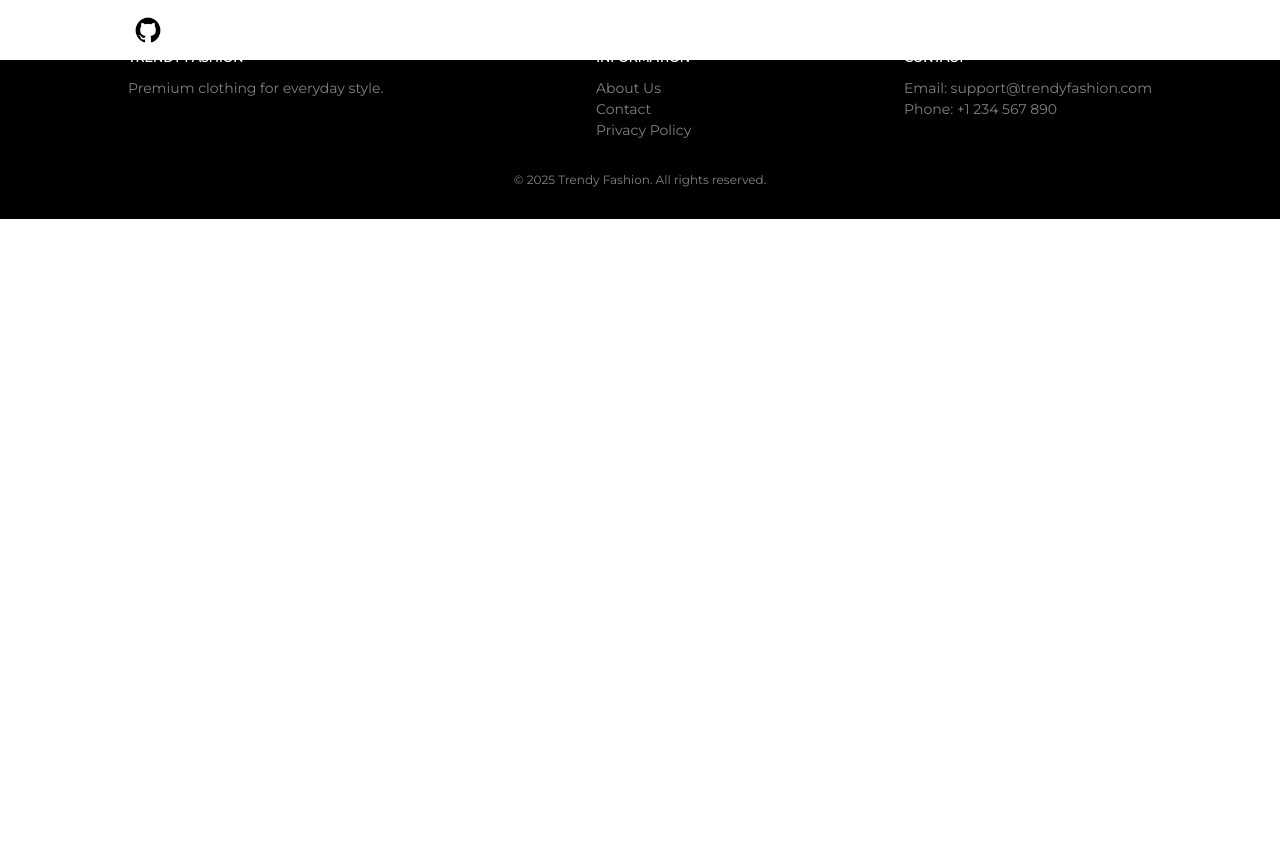
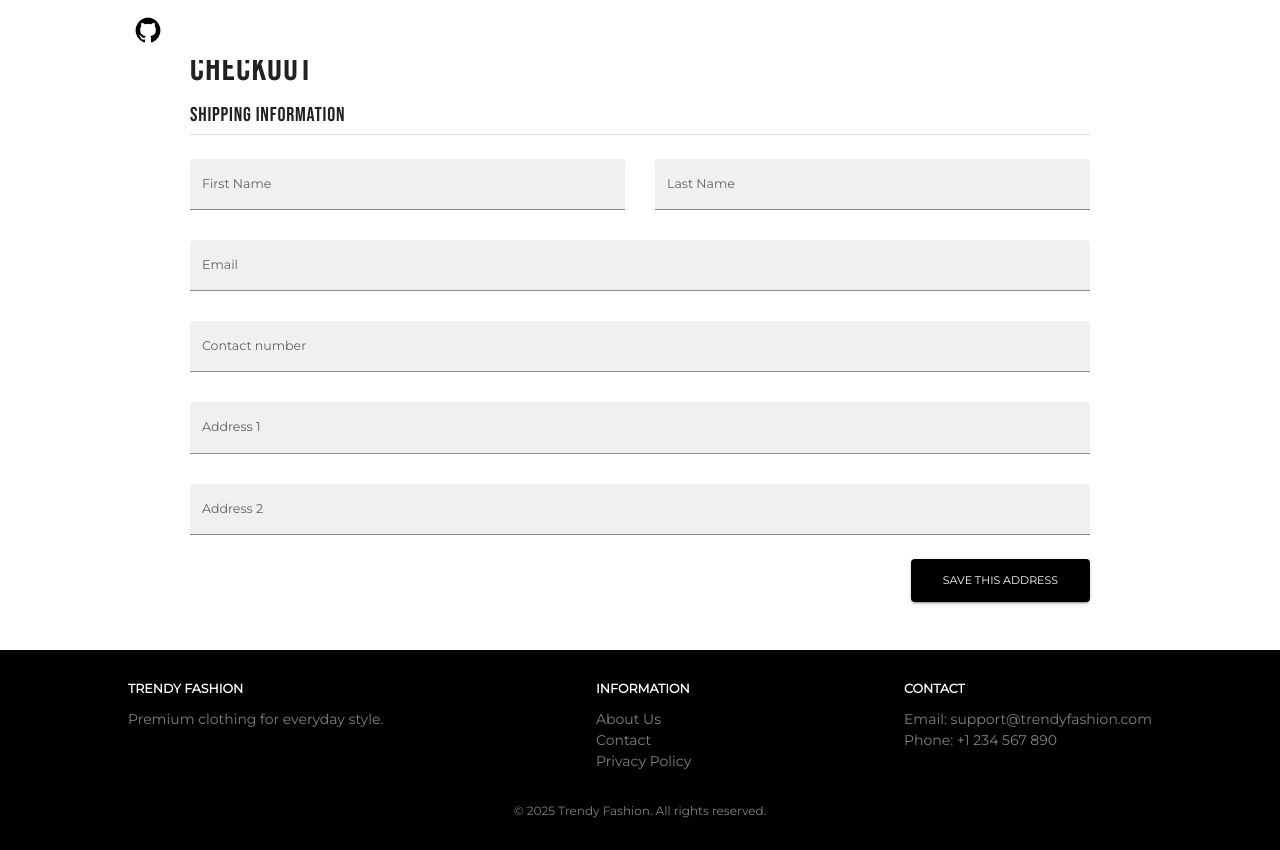
Before and after one commit to SubZzzero/e_commerce_react, a React (Vite) app in the folder client/: page /checkout in a window 1280 px wide. Before the commit the page ends 800 px from the top, so only its background shows below. Built offline with nearby package versions, Linux system fonts and the light colour scheme; some icons are missing.

Commit message:
upd checkout, fix footer

```diff
--- a/client/src/App.jsx
+++ b/client/src/App.jsx
@@ -7,7 +7,7 @@ import Checkout from "./pages/checkout/Checkout";
 import Confirmation from "./pages/checkout/Confirmation";
 import CartMenu from "./pages/global/CartMenu";
 import Footer from "./pages/global/Footer";
-
+import { Box } from "@mui/material";
 
 
 function App() {
@@ -24,6 +24,11 @@ function App() {
 
   return (
     <BrowserRouter>
+      <Box
+        minHeight="100vh"
+        display="flex"
+        flexDirection="column"
+      >
         <Navbar />
 
         <ScrollToTop />
@@ -37,6 +42,7 @@ function App() {
         </Routes>
         <CartMenu></CartMenu>
         <Footer></Footer>
+      </Box>
     </BrowserRouter >
   )
 
--- a/client/src/pages/checkout/Checkout.jsx
+++ b/client/src/pages/checkout/Checkout.jsx
@@ -1,10 +1,183 @@
-import { Box } from "@mui/material";
+import { Box, Button, TextField, useMediaQuery, Typography, Divider } from "@mui/material"
+import { Formik } from "formik"
+import * as yup from "yup"
 
 
 
 const Checkout = () => {
-    return <div>Hello from Checkout</div>
-}
+    const initialValues = {
+        firstName: "",
+        lastName: "",
+        email: "",
+        contact: "",
+        address1: "",
+        address2: "",
+    }
+
+    const phoneRegExp =
+        /^((\+[1-9]{1,4}[ -]?)|(\([0-9]{2,3}\)[ -]?)|([0-9]{2,4})[ -]?)*?[0-9]{3,4}[ -]?[0-9]{3,4}$/;
+
+
+    const useSchema = yup.object().shape({
+        firstName: yup.string().required("Required"),
+        lastName: yup.string().required("Required"),
+        email: yup.string().email("Invalid email").required("Required"),
+        contact: yup
+            .string()
+            .matches(phoneRegExp, "phone is not valid")
+            .required("Required"),
+        address1: yup.string().required("Required"),
+        address2: yup.string().notRequired(),
+    });
+
+    const isNonMobile = useMediaQuery('(min-width:600px)');
+    const handleFormSubmit = (values) => {
+        console.log(values)
+    }
+
+    return (
+        <Box
+            minHeight="75vh"
+            display="flex"
+            justifyContent="center"
+            alignItems="center"
+            margin={"25px"}
+        >
+            <Box width="80%" maxWidth="900px">
+                <Typography variant="h2" gutterBottom>
+                    Checkout
+                </Typography>
+
+                <Formik
+                    initialValues={initialValues}
+                    onSubmit={handleFormSubmit}
+                    validationSchema={useSchema}
+                >
+                    {({ handleChange, handleBlur, handleSubmit, values, errors, touched }) => (
+                        <form onSubmit={handleSubmit}>
+                            <Typography variant="h3" gutterBottom>
+                                Shipping Information
+                            </Typography>
+
+                            <Divider sx={{ mb: 3 }} />
+
+                            <Box
+                                display="grid"
+                                gap="30px"
+                                gridTemplateColumns="repeat(4, minmax(0, 1fr))"
+                                sx={{
+                                    "& > div": { gridColumn: isNonMobile ? undefined : "span 4" },
+                                }}
+                            >
+                                <TextField
+                                    fullWidth
+                                    variant="filled"
+                                    type="text"
+                                    label="First Name"
+                                    onBlur={handleBlur}
+                                    onChange={handleChange}
+                                    value={values.firstName}
+                                    name="firstName"
+                                    error={!!touched.firstName && !!errors.firstName}
+                                    helperText={touched.firstName && errors.firstName}
+                                    sx={{ gridColumn: "span 2" }}
+                                />
+
+                                <TextField
+                                    fullWidth
+                                    variant="filled"
+                                    type="text"
+                                    label="Last Name"
+                                    onBlur={handleBlur}
+                                    onChange={handleChange}
+                                    value={values.lastName}
+                                    name="lastName"
+                                    error={!!touched.lastName && !!errors.lastName}
+                                    helperText={touched.lastName && errors.lastName}
+                                    sx={{ gridColumn: "span 2" }}
+                                />
+
+                                <TextField
+                                    fullWidth
+                                    variant="filled"
+                                    type="text"
+                                    label="Email"
+                                    onBlur={handleBlur}
+                                    onChange={handleChange}
+                                    value={values.email}
+                                    name="email"
+                                    error={!!touched.email && !!errors.email}
+                                    helperText={touched.email && errors.email}
+                                    sx={{ gridColumn: "span 4" }}
+                                />
+
+                                <TextField
+                                    fullWidth
+                                    variant="filled"
+                                    type="text"
+                                    label="Contact number"
+                                    onBlur={handleBlur}
+                                    onChange={handleChange}
+                                    value={values.contact}
+                                    name="contact"
+                                    error={!!touched.contact && !!errors.contact}
+                                    helperText={touched.contact && errors.contact}
+                                    sx={{ gridColumn: "span 4" }}
+                                />
+
+                                <TextField
+                                    fullWidth
+                                    variant="filled"
+                                    type="text"
+                                    label="Address 1"
+                                    onBlur={handleBlur}
+                                    onChange={handleChange}
+                                    value={values.address1}
+                                    name="address1"
+                                    error={!!touched.address1 && !!errors.address1}
+                                    helperText={touched.address1 && errors.address1}
+                                    sx={{ gridColumn: "span 4" }}
+                                />
+
+                                <TextField
+                                    fullWidth
+                                    variant="filled"
+                                    type="text"
+                                    label="Address 2"
+                                    onBlur={handleBlur}
+                                    onChange={handleChange}
+                                    value={values.address2}
+                                    name="address2"
+                                    error={!!touched.address2 && !!errors.address2}
+                                    helperText={touched.address2 && errors.address2}
+                                    sx={{ gridColumn: "span 4" }}
+                                />
+                            </Box>
+
+                            <Box display="flex" justifyContent="flex-end" mt={3}>
+                                <Button
+                                    type="submit"
+                                    variant="contained"
+                                    sx={{
+                                        backgroundColor: "#000",
+                                        color: "#fff",
+                                        px: 4,
+                                        py: 1.5,
+                                        "&:hover": {
+                                            backgroundColor: "#222",
+                                        },
+                                    }}
+                                >
+                                    Save this Address
+                                </Button>
+                            </Box>
+                        </form>
+                    )}
+                </Formik>
+            </Box>
+        </Box>
+    );
+};
 
 
 export default Checkout;
--- a/client/src/pages/global/Footer.jsx
+++ b/client/src/pages/global/Footer.jsx
@@ -2,11 +2,17 @@ import { Box, Typography } from "@mui/material";
 
 const Footer = () => {
     return (
-        <Box backgroundColor="black" padding="30px 0" sx={{ cursor: "default" }}>
+        <Box
+            marginTop={"auto"}
+            backgroundColor="black"
+            padding="30px 0"
+            sx={{ cursor: "default" }
+            }>
             <Box
                 width="80%"
                 margin="0 auto"
                 display="flex"
+
                 justifyContent="space-between"
                 flexWrap="wrap"
                 gap="20px"
@@ -57,7 +63,7 @@ const Footer = () => {
                     © {new Date().getFullYear()} Trendy Fashion. All rights reserved.
                 </Typography>
             </Box>
-        </Box>
+        </Box >
     );
 };
 
```
Lines whose indentation alone changed are shown as unchanged.
